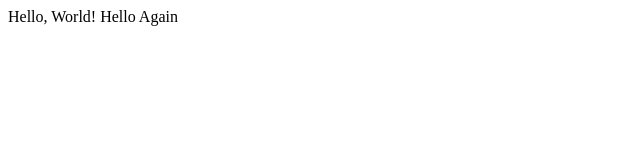
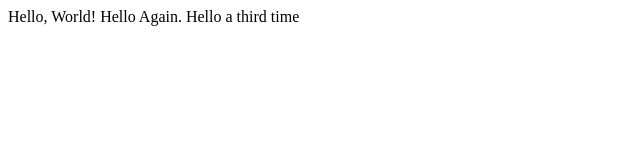
Before and after one commit to bonsoirval/lecture0, a plain HTML site: page index.html in a window 1280 px wide. Shown: the whole page, without its empty margins (0-640 px from the left). Drawn offline with Linux system fonts and the light colour scheme.

Commit message:
Add a third line

```diff
--- a/index.html
+++ b/index.html
@@ -4,6 +4,6 @@
       My Edx webpage
   </title>
   <body>
-      Hello, World! Hello Again
+      Hello, World! Hello Again. Hello a third time
   </body>
 </html>
```
